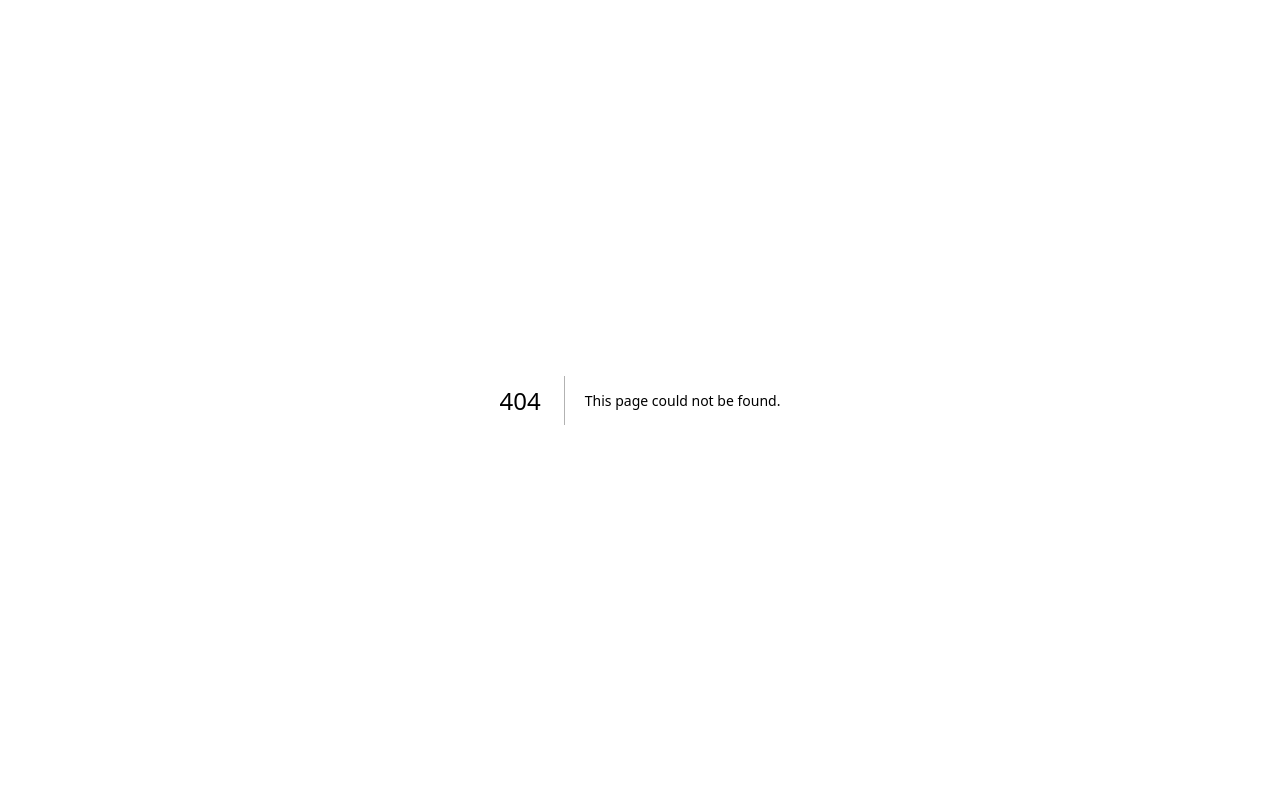
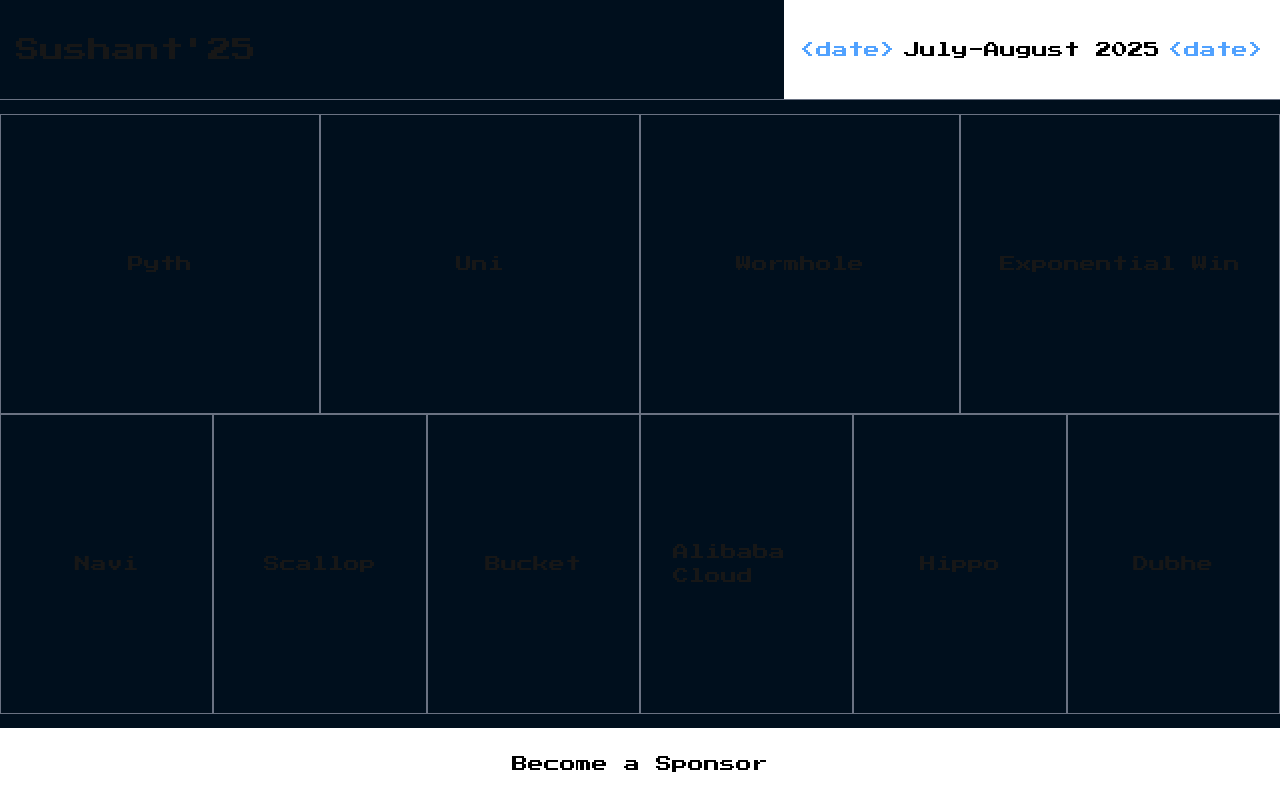
Before and after one commit to savarkavi/gsap-mini-animations-project, a Next.js app: page /animate-background-on-hover in a window 1280 px wide. Before the commit this address had no page. Built offline with nearby package versions, Linux system fonts and the light colour scheme.

Commit message:
add animate bg on hover animation

```diff
--- /dev/null
+++ b/src/app/animate-background-on-hover/Sponsors.tsx
@@ -0,0 +1,121 @@
+"use client";
+
+import { useGSAP } from "@gsap/react";
+import gsap from "gsap";
+import { Press_Start_2P } from "next/font/google";
+import { useRef } from "react";
+
+const pressStart = Press_Start_2P({
+  subsets: ["latin"],
+  weight: ["400"],
+});
+
+gsap.registerPlugin(useGSAP);
+
+const Sponsors = () => {
+  const sponsors = [
+    {
+      name: "Pyth",
+      color: "#a855f7",
+      gridSpan: "col-span-3",
+    },
+    {
+      name: "Uni",
+      color: "#facc15",
+      gridSpan: "col-span-3",
+    },
+    {
+      name: "Wormhole",
+      color: "#6ee7b7",
+      gridSpan: "col-span-3",
+    },
+    {
+      name: "Exponential Win",
+      color: "#f97316",
+      gridSpan: "col-span-3",
+    },
+    {
+      name: "Navi",
+      color: "#0ea5e9",
+      gridSpan: "col-span-2",
+    },
+    {
+      name: "Scallop",
+      color: "#14b8a6",
+      gridSpan: "col-span-2",
+    },
+    {
+      name: "Bucket",
+      color: "#22c55e",
+      gridSpan: "col-span-2",
+    },
+    {
+      name: "Alibaba Cloud",
+      color: "#f59e0b",
+      gridSpan: "col-span-2",
+    },
+    {
+      name: "Hippo",
+      color: "#60a5fa",
+      gridSpan: "col-span-2",
+    },
+    {
+      name: "Dubhe",
+      color: "#818cf8",
+      gridSpan: "col-span-2",
+    },
+  ];
+
+  const containerRef = useRef<HTMLDivElement>(null);
+  const highlighterRef = useRef<HTMLDivElement>(null);
+
+  const { contextSafe } = useGSAP(() => {
+    gsap.set(highlighterRef.current, { width: 0, height: 0 });
+  });
+
+  const handleMouseEnter = contextSafe(
+    (e: React.MouseEvent<HTMLDivElement>) => {
+      const targetEl = e.currentTarget;
+      const container = containerRef.current;
+
+      if (!container) return null;
+
+      const targetRect = targetEl.getBoundingClientRect();
+      const containerRect = container.getBoundingClientRect();
+
+      const targetTop = targetRect.y - containerRect.y;
+      const targetLeft = targetRect.x - containerRect.x;
+      const targetWidth = targetRect.width;
+      const targetHeight = targetRect.height;
+      const color = targetEl.dataset.color;
+
+      gsap.to(highlighterRef.current, {
+        top: targetTop,
+        left: targetLeft,
+        width: targetWidth,
+        height: targetHeight,
+        backgroundColor: color,
+        duration: 0.2,
+      });
+    },
+  );
+
+  return (
+    <div ref={containerRef} className="relative grid grid-cols-12">
+      <div ref={highlighterRef} className="absolute top-0 left-0 z-10" />
+
+      {sponsors.map((item) => (
+        <div
+          key={item.name}
+          className={`flex h-[300px] items-center justify-center border border-gray-500 p-8 ${item.gridSpan} ${pressStart.className} cursor-default`}
+          data-color={item.color}
+          onMouseEnter={handleMouseEnter}
+        >
+          <p className="z-[20]">{item.name}</p>
+        </div>
+      ))}
+    </div>
+  );
+};
+
+export default Sponsors;
--- /dev/null
+++ b/src/app/animate-background-on-hover/page.tsx
@@ -0,0 +1,31 @@
+import React from "react";
+import Sponsors from "./Sponsors";
+import { Press_Start_2P } from "next/font/google";
+
+const pressStart = Press_Start_2P({
+  subsets: ["latin"],
+  weight: ["400"],
+});
+
+const Page = () => {
+  return (
+    <div
+      className={`${pressStart.className} flex h-screen flex-col justify-between bg-[#000f1d]`}
+    >
+      <div className="flex h-[100px] w-full items-center justify-between border-b border-gray-500">
+        <p className={`p-4 text-2xl`}>Sushant'25</p>
+        <div className="flex h-full items-center gap-2 bg-white px-4 text-black">
+          <span className="text-blue-400">{"<date>"}</span>
+          <span>July-August 2025</span>
+          <span className="text-blue-400">{"<date>"}</span>
+        </div>
+      </div>
+      <Sponsors />
+      <button className="w-full bg-white p-6 text-black">
+        Become a Sponsor
+      </button>
+    </div>
+  );
+};
+
+export default Page;
--- a/src/app/page.tsx
+++ b/src/app/page.tsx
@@ -5,6 +5,9 @@
     <div className="flex min-h-screen flex-col items-center justify-center font-serif">
       <Link href="/navigation-menu-1">Navigation menu 1</Link>
       <Link href="/landing-page-reveal-1">Landing page reveal 1</Link>
+      <Link href="/animate-background-on-hover">
+        /Animate background on hover
+      </Link>
     </div>
   );
 }
```
